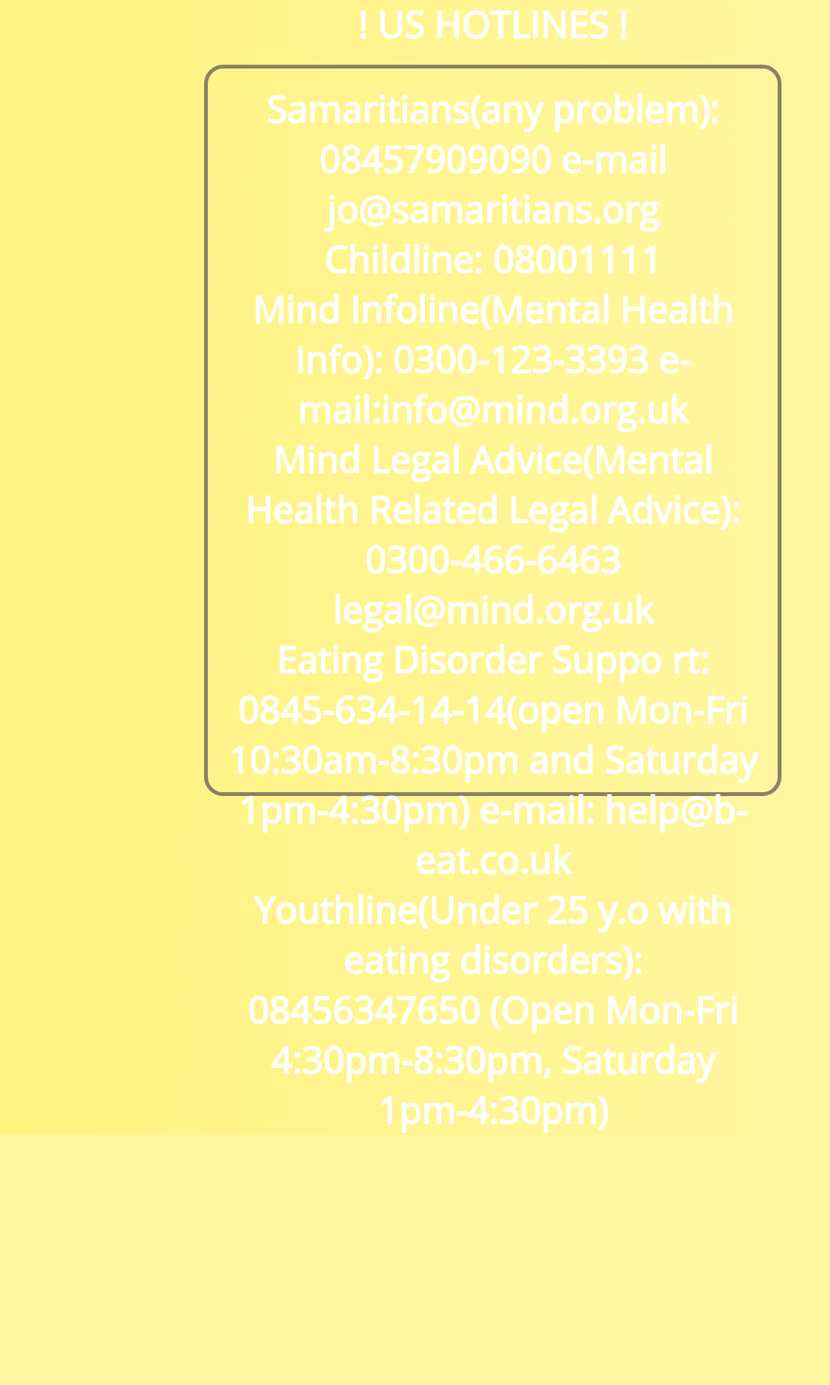
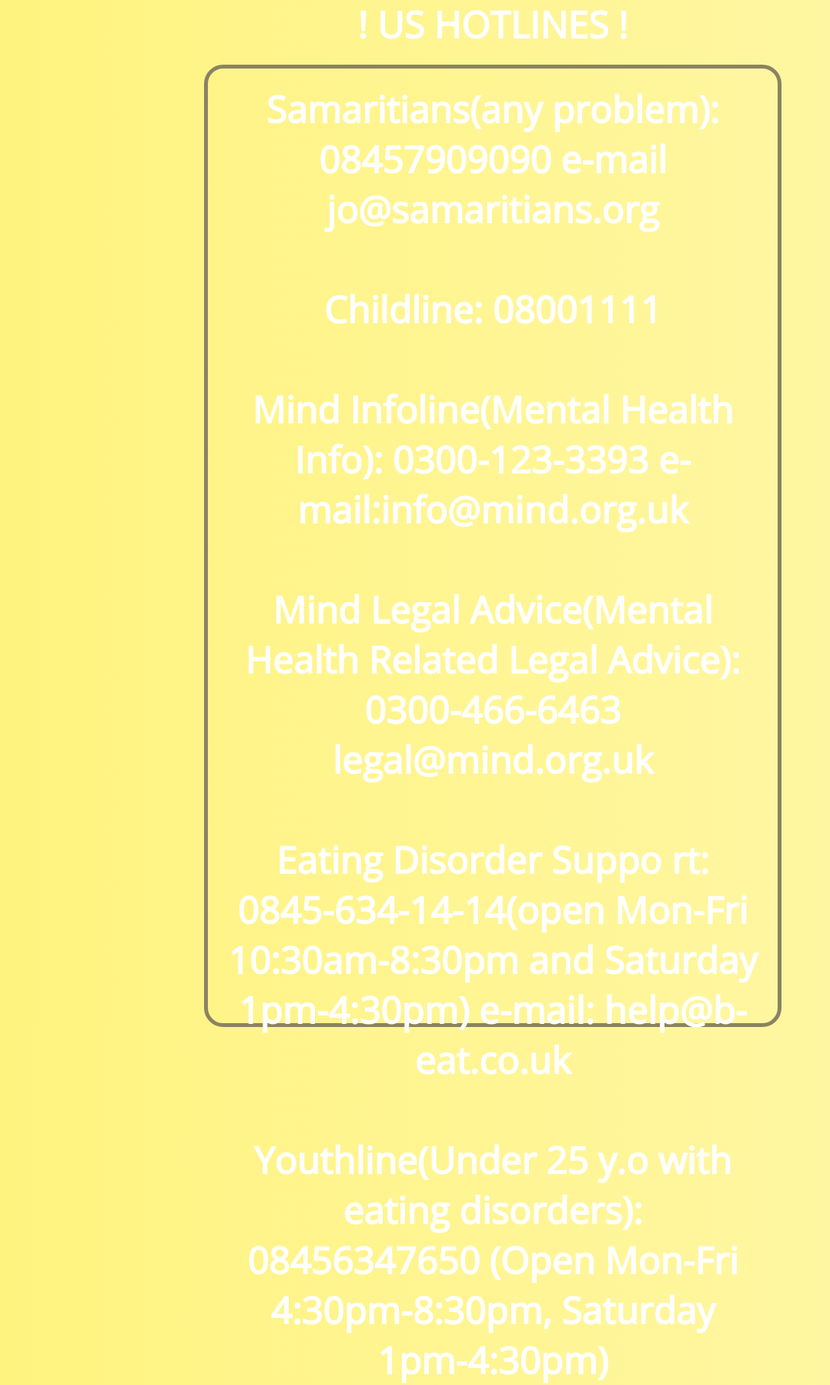
Before and after one commit to kellyo1/survivin, a Python web app: template templates/hotlines-us.html in a window 1280 px wide. Shown: the part 582-2381 px from the top of the page at 77% size, without its empty margins (0-1078 px from the left). Before the commit the page ends 2056 px from the top, so only its background shows below. Run offline with Jinja, Linux system fonts and the light colour scheme; the template is opened without the code that fills it, so the values that code supplies are empty; some libraries are stand-ins or nearby versions.

Commit message:
Update hotlines-us.html
spacing+bigger border

```diff
--- a/templates/hotlines-us.html
+++ b/templates/hotlines-us.html
@@ -12,7 +12,7 @@
     border: 5px solid #8A8363;
     padding: 20px;
     width: 700px;
-    height: 900px;
+    height: 1200px;
 }
 
     </style>
@@ -42,11 +42,11 @@
     <h1 style="text-align: center;"><font size="22"> Survivin' </h1>
       <h2 style="text-align: center;"><font size="15"> ! US HOTLINES ! <h2>
         <center><p id="rcorners2"><font size="10"> Samaritians(any problem): 08457909090 e-mail jo@samaritians.org <br>
-          Childline: 08001111 <br>
-          Mind Infoline(Mental Health Info): 0300-123-3393 e-mail:info@mind.org.uk <br>
-          Mind Legal Advice(Mental Health Related Legal Advice): 0300-466-6463 legal@mind.org.uk <br>
-          Eating Disorder Suppo rt: 0845-634-14-14(open Mon-Fri 10:30am-8:30pm and Saturday 1pm-4:30pm) e-mail: help@b-eat.co.uk <br>
-          Youthline(Under 25 y.o with eating disorders): 08456347650 (Open Mon-Fri 4:30pm-8:30pm, Saturday 1pm-4:30pm) </center></p>
+          <br>Childline: 08001111 <br>
+          <br>Mind Infoline(Mental Health Info): 0300-123-3393 e-mail:info@mind.org.uk <br>
+          <br>Mind Legal Advice(Mental Health Related Legal Advice): 0300-466-6463 legal@mind.org.uk <br>
+          <br>Eating Disorder Suppo rt: 0845-634-14-14(open Mon-Fri 10:30am-8:30pm and Saturday 1pm-4:30pm) e-mail: help@b-eat.co.uk <br>
+          <br>Youthline(Under 25 y.o with eating disorders): 08456347650 (Open Mon-Fri 4:30pm-8:30pm, Saturday 1pm-4:30pm) </center></p>
           <!-- CHAT -->
           <script id="cid0020000194047384808" data-cfasync="false" async src="//st.chatango.com/js/gz/emb.js" style="width: 200px;height: 300px;">{"handle":"survivinchat","arch":"js","styles":{"a":"000000","b":69,"c":"FFFFFF","d":"FFFFFF","f":69,"i":69,"k":"000000","l":"000000","m":"000000","n":"FFFFFF","o":69,"p":"10","q":"000000","r":69,"pos":"br","cv":1,"cvfntsz":"20px","cvbg":"000000","cvbga":69,"cvfg":"ffff66","cvw":167,"cvh":42}}</script>
   </body>
```
